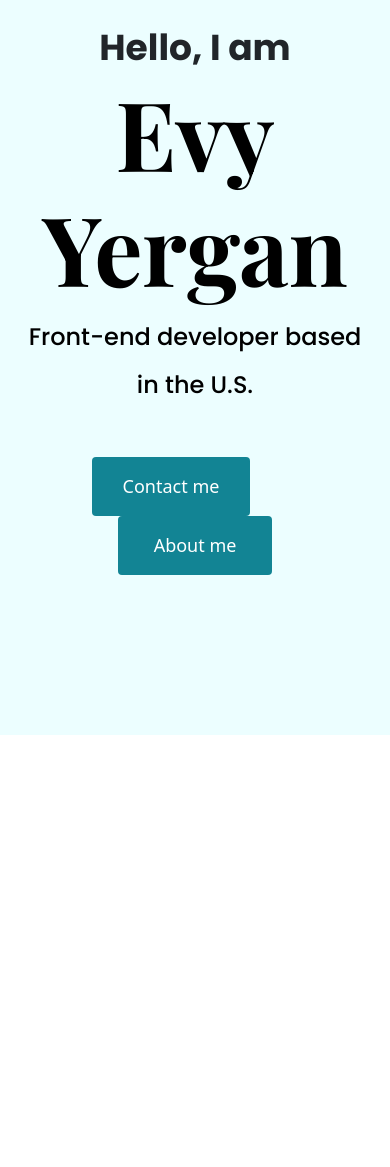
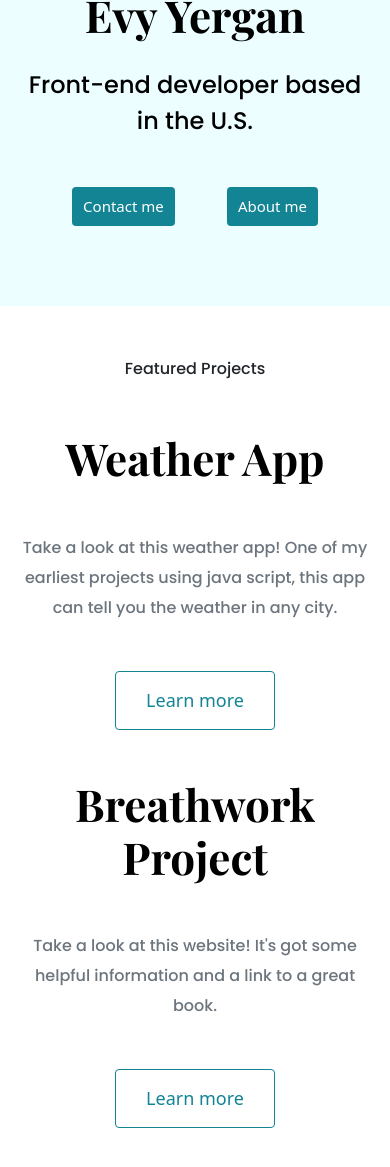
Before and after one commit to eyergan/portfolio-project, a plain HTML site: page index.html in a window 390 px wide. Shown: the part 139-1306 px from the top of the page. Before the commit the page ends 874 px from the top, so only its background shows below. Drawn offline with nearby package versions, Linux system fonts and the light colour scheme.

Commit message:
Added content and made responsive

```diff
--- a/index.html
+++ b/index.html
@@ -49,5 +49,48 @@
         </a>
       </div>
     </div>
+    <p class="text-center m-5">Featured Projects</p>
+    <div class="container">
+      <div class="row mb-5">
+        <div class="col d-none d-lg-block mt-5">
+          <img
+            src="images/weatherAppPic.png"
+            class="img-fluid"
+            alt="weather app"
+          />
+        </div>
+        <div class="col">
+          <div class="project-description">
+            <h2 class="mb-5">Weather App</h2>
+            <p class="mb-5 text-muted">
+              Take a look at this weather app! One of my earliest projects using
+              java script, this app can tell you the weather in any city.
+            </p>
+            <a href="#" class="btn btn-branding-outline">Learn more</a>
+          </div>
+        </div>
+      </div>
+    </div>
+    <div class="container">
+      <div class="row mb-5">
+        <div class="col">
+          <div class="project-description">
+            <h2 class="mb-5">Breathwork Project</h2>
+            <p class="mb-5 text-muted">
+              Take a look at this website! It's got some helpful information and
+              a link to a great book.
+            </p>
+            <a href="#" class="btn btn-branding-outline">Learn more</a>
+          </div>
+        </div>
+        <div class="col d-none d-lg-block mt-5">
+          <img
+            src="images/breathworkApp.png"
+            class="img-fluid"
+            alt="weather app"
+          />
+        </div>
+      </div>
+    </div>
   </body>
 </html>
--- a/styles/style.css
+++ b/styles/style.css
@@ -28,11 +28,18 @@ h6 {
 
 h1 {
   font-size: 96px;
+  line-height: 1.5;
+}
+
+h2 {
+  font-size: 64px;
 }
 
 p {
   font-family: var(--default-font-family);
   font-weight: normal;
+  font-size: 16px;
+  line-height: 30px;
 }
 
 .hero p {
@@ -44,7 +51,7 @@ p {
 .hero h2 {
   font-family: var(--default-font-family);
   font-weight: normal;
-  line-height: 2;
+  line-height: 1.5;
   font-size: 24px;
 }
 
@@ -57,6 +64,42 @@ p {
   padding: 15px 30px;
 }
 
+.btn-branding-outline {
+  border-radius: 4px;
+  font-size: 18px;
+  line-height: 27px;
+  padding: 15px 30px;
+  color: var(--branding-color);
+  border: 1px solid var(--branding-color);
+}
+
 .about-link {
   padding: 15px 35px;
 }
+
+.project-description {
+  padding: 35px 60px;
+}
+
+@media (max-width: 960px) {
+  h1 {
+    font-size: 44px;
+    line-height: 2;
+  }
+  h2 {
+    font-size: 44px;
+  }
+
+  .hero {
+    padding: 80px 20px;
+  }
+
+  .btn-branding {
+    font-size: 15px;
+    padding: 5px 10px;
+  }
+  .project-description {
+    padding: 0;
+    text-align: center;
+  }
+}
```
Also changed, not shown: images/breathworkApp.png (added), images/weatherAppPic.png (added), 2 other files.
